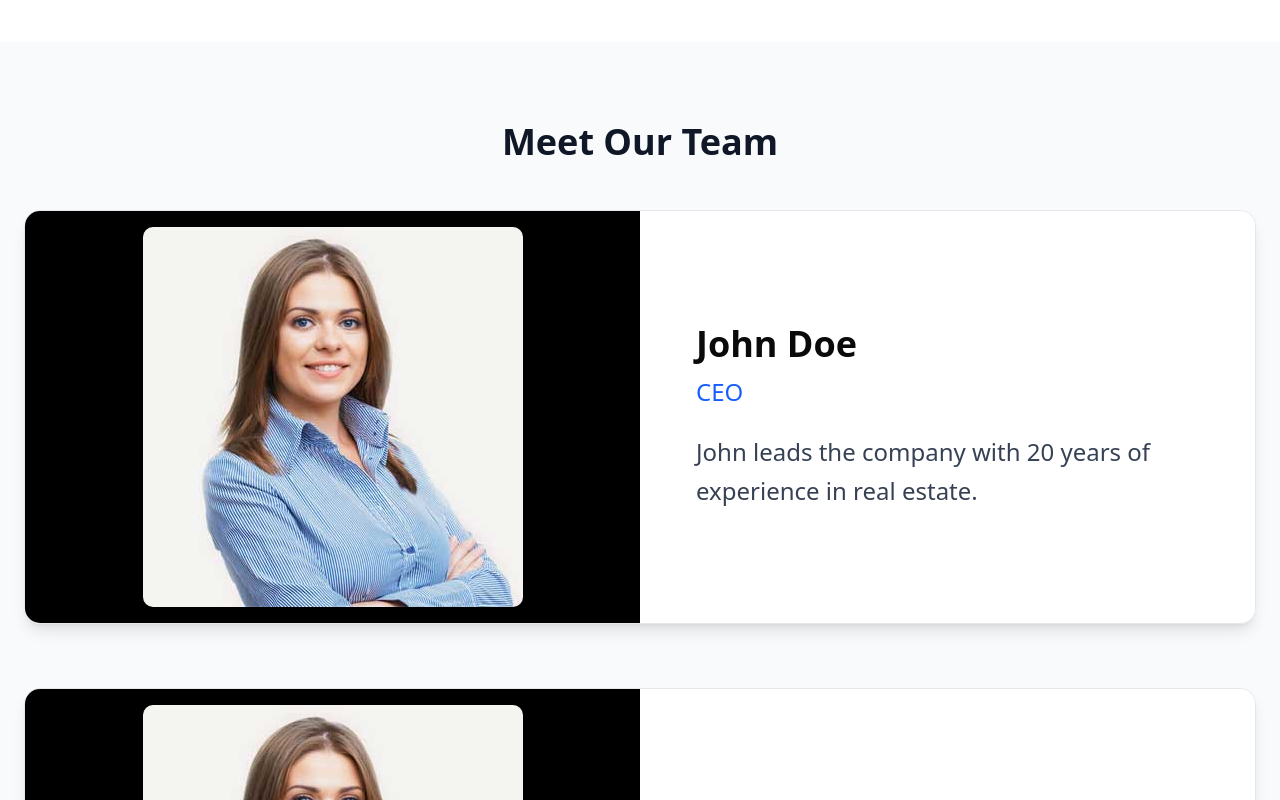
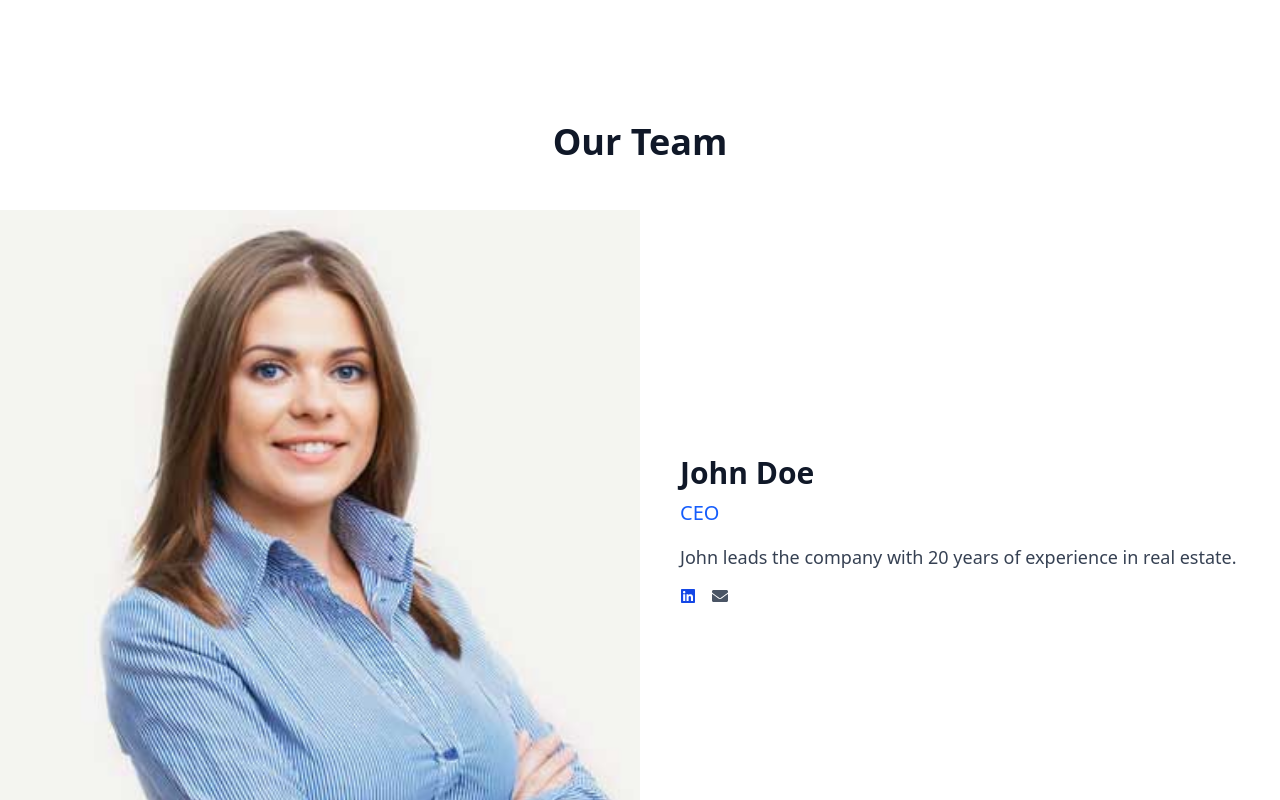
Before and after one commit to ziad0abdelhamid/idesign-immobilien, a Next.js app: page /about in a window 1280 px wide. Shown: the part 680-1480 px from the top of the page. Built offline with nearby package versions, Linux system fonts and the light colour scheme.

Commit message:
uber uns

```diff
--- a/app/about/page.tsx
+++ b/app/about/page.tsx
@@ -109,12 +109,13 @@ export default function AboutUs() {
           trust, transparency, and exceptional results.
         </p>
       </section>
+
       {/* Team Section */}
-<section className="px-4 sm:px-6 py-12 sm:py-20 bg-gray-50">
-  <h2 className="text-center text-2xl sm:text-3xl md:text-4xl font-bold mb-12 text-gray-900">
-    Meet Our Team
+      <section className="py-12 sm:py-20 bg-white">
+        <h2 className="text-center text-3xl sm:text-4xl font-bold mb-12 text-gray-900">
+          Our Team
         </h2>
-  <div className="flex flex-col gap-16">
+        <div className="flex flex-col gap-12">
           {team.map((member) => (
             <motion.div
               key={member.id}
@@ -122,30 +123,46 @@ export default function AboutUs() {
               initial="hidden"
               whileInView="visible"
               viewport={{ once: true, amount: 0.3 }}
-        className="flex flex-col md:flex-row w-full overflow-hidden rounded-2xl border border-gray-200 shadow-lg"
+              className="flex flex-col md:flex-row items-center w-full rounded-none overflow-hidden shadow-none border-none transition-shadow duration-300"
             >
               {/* Image */}
-        <div className="relative w-full md:w-1/2 bg-black flex items-center justify-center p-4">
+              <div className="w-full md:w-1/2">
                 <Image
                   src={member.photo}
                   alt={member.name}
                   width={600}
-            height={800}
-            className="max-h-[90vh] w-auto object-contain rounded-lg"
+                  height={600}
+                  className="w-full h-full object-cover"
                 />
               </div>
 
               {/* Info */}
-        <div className="w-full md:w-1/2 flex flex-col justify-center p-8 sm:p-14 bg-white">
-          <h3 className="text-3xl sm:text-4xl font-bold mb-3">
+              <div className="w-full md:w-1/2 p-6 sm:p-10 flex flex-col justify-center text-center md:text-left">
+                <h3 className="text-2xl sm:text-3xl font-semibold text-gray-900 mb-2">
                   {member.name}
                 </h3>
-          <p className="text-xl sm:text-2xl text-blue-600 font-medium mb-6">
+                <p className="text-lg sm:text-xl text-blue-600 font-medium mb-4">
                   {member.position}
                 </p>
-          <p className="text-lg sm:text-xl md:text-2xl text-gray-700 leading-relaxed">
+                <p className="text-gray-700 text-base sm:text-lg leading-relaxed">
                   {member.bio}
                 </p>
+                <div className="flex justify-center md:justify-start mt-4 space-x-4">
+                  {member.linkedin && (
+                    <a
+                      href={member.linkedin}
+                      target="_blank"
+                      rel="noopener noreferrer"
+                    >
+                      <FaLinkedin className="text-blue-700 hover:text-blue-800 transition-colors" />
+                    </a>
+                  )}
+                  {member.email && (
+                    <a href={`mailto:${member.email}`}>
+                      <FaEnvelope className="text-gray-600 hover:text-gray-800 transition-colors" />
+                    </a>
+                  )}
+                </div>
               </div>
             </motion.div>
           ))}
```
Lines whose indentation alone changed are shown as unchanged.
